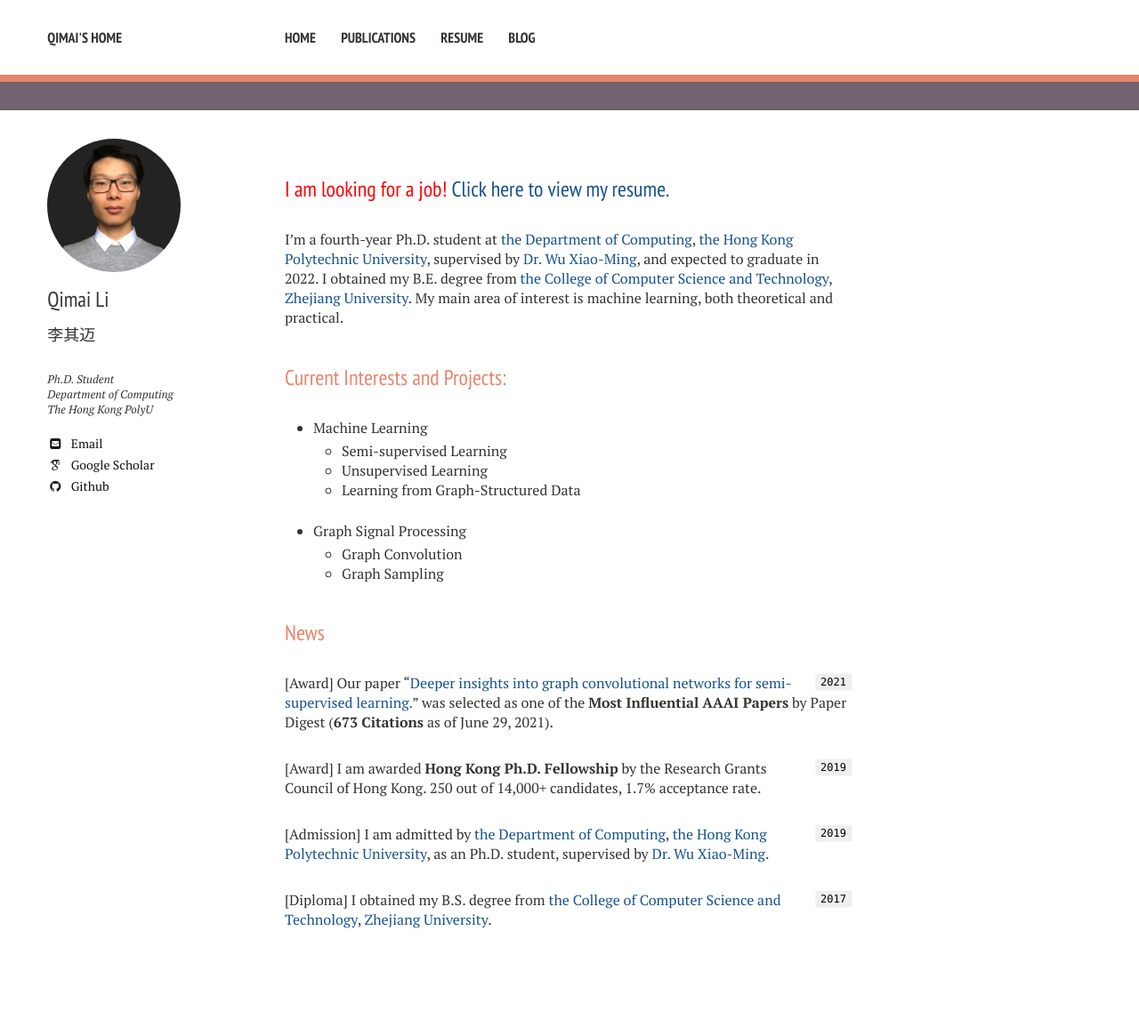
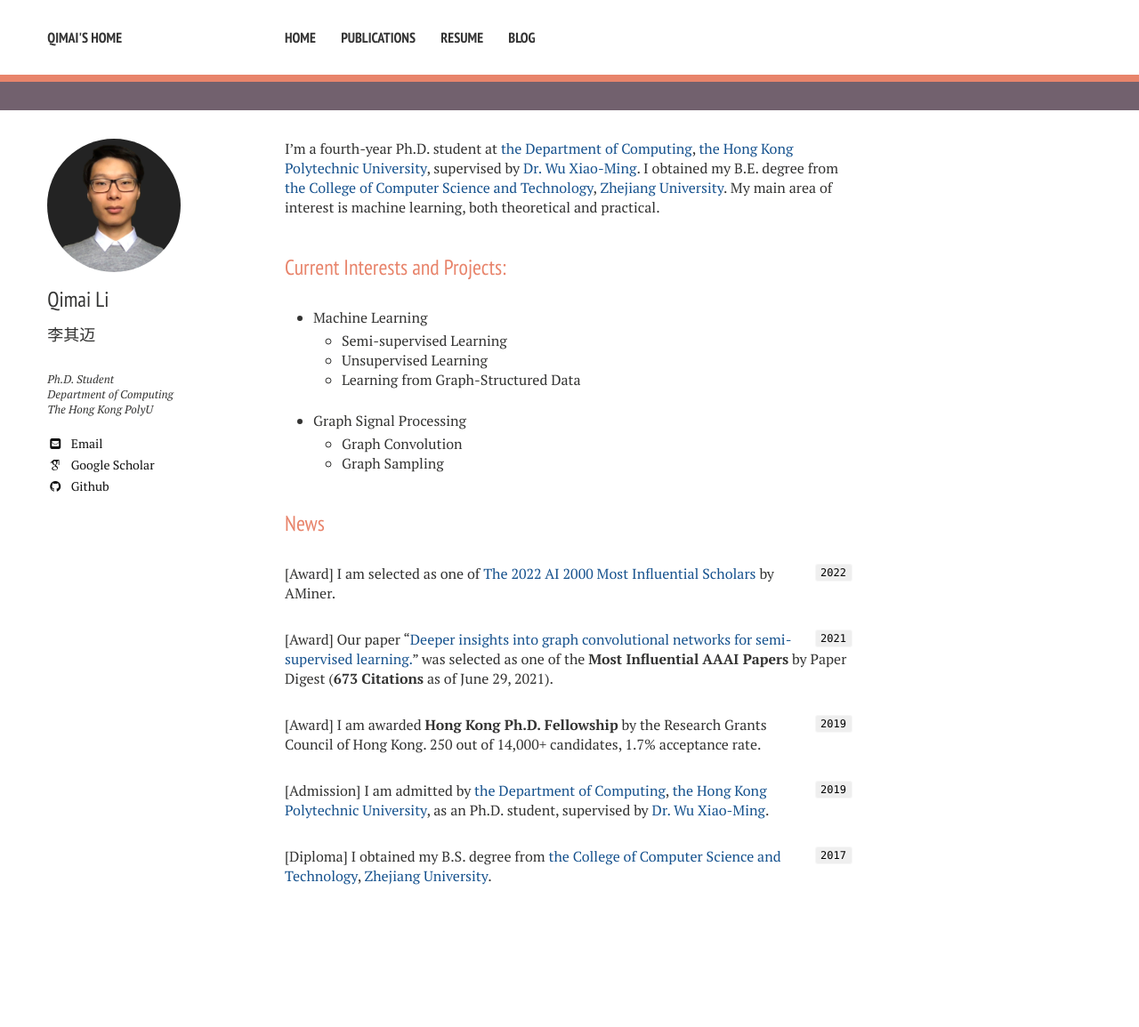
Before and after one commit to liqimai/liqimai.github.io, a Jekyll site: the page built from index.md, in a window 1280 px wide. Shown: the whole page at 89% size. Built offline with Jekyll 4.4.1, drawn with Linux system fonts in a browser that asks for light colours; nearby versions of some CDN libraries; some web fonts are replaced; our own code applies the rules of GitHub Pages for plain Markdown files; after the commit the page ends 1106 px from its top, so only the background shows below that.

Commit message:
Update info.

```diff
--- a/index.md
+++ b/index.md
@@ -3,10 +3,8 @@ layout: resume
 excerpt: "Li Qimai's Homepage.."
 ---
 
-## <span style="color: red">I am looking for a job!</span> [Click here to view my resume.](/resume/)
 
-I'm a fourth-year Ph.D. student at [the Department of Computing](https://www.comp.polyu.edu.hk), [the Hong Kong Polytechnic University](https://www.polyu.edu.hk), supervised by [Dr. Wu Xiao-Ming](http://www4.comp.polyu.edu.hk/~csxmwu/), and expected to graduate in 2022.
- I obtained my B.E. degree from [the College of Computer Science and Technology](http://www.cs.zju.edu.cn/english/), [Zhejiang University](http://www.zju.edu.cn/english/).
+I'm a fourth-year Ph.D. student at [the Department of Computing](https://www.comp.polyu.edu.hk), [the Hong Kong Polytechnic University](https://www.polyu.edu.hk), supervised by [Dr. Wu Xiao-Ming](http://www4.comp.polyu.edu.hk/~csxmwu/). I obtained my B.E. degree from [the College of Computer Science and Technology](http://www.cs.zju.edu.cn/english/), [Zhejiang University](http://www.zju.edu.cn/english/).
 My main area of interest is machine learning, both theoretical and practical.
 
 
@@ -20,6 +18,9 @@ My main area of interest is machine learning, both theoretical and practical.
     - Graph Sampling
 
 ## News
+`2022`
+[Award] I am selected as one of [The 2022 AI 2000 Most Influential Scholars](https://www.aminer.cn/ai2000?domain_ids=5dc122672ebaa6faa962bde8) by AMiner.
+
 `2021`
 [Award] Our paper "[Deeper insights into graph convolutional networks for semi-supervised learning.](https://arxiv.org/abs/1801.07606)" was selected as one of the **Most Influential AAAI Papers** by Paper Digest (**673 Citations** as of June 29, 2021).
 
```
Also changed, not shown: publication_list.md (+0 -1 lines), resume.md (+4 -0 lines).
